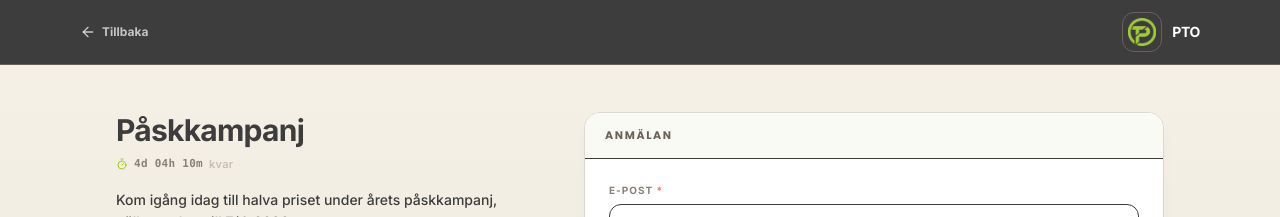
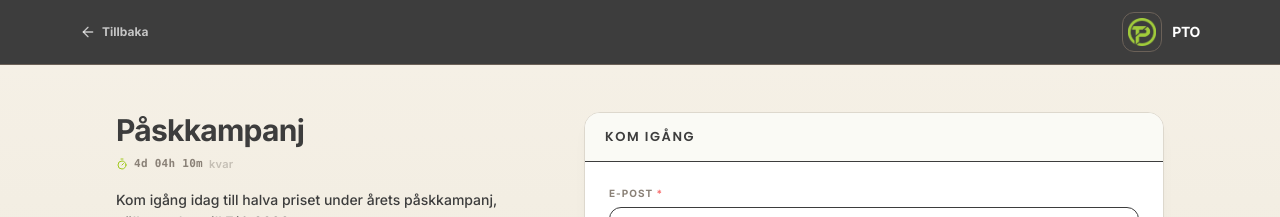
Before and after one commit to pto-agi/ai-kocken, a React (Vite) app: page /bli-klient in a window 1280 px wide. Shown: the top 217 px of the page. Built offline with nearby package versions, Linux system fonts and the light colour scheme; no server answers.

Commit message:
ux: card header ANMÄLAN → KOM IGÅNG, refined typography

```diff
--- a/pages/BliKlient.tsx
+++ b/pages/BliKlient.tsx
@@ -283,7 +283,7 @@ export const BliKlient: React.FC = () => {
 
               {/* Card header */}
               <div className="bg-[#FAFAF5] border-b border-[#3D3D3D] px-5 py-3.5">
-                <h2 className="text-[11px] font-black text-[#6B6158] uppercase tracking-[0.15em]">Anmälan</h2>
+                <h2 className="text-[13px] font-semibold text-[#3D3D3D] uppercase tracking-[0.12em]">Kom igång</h2>
               </div>
 
               <div className="p-5 md:p-6 space-y-5">
```
